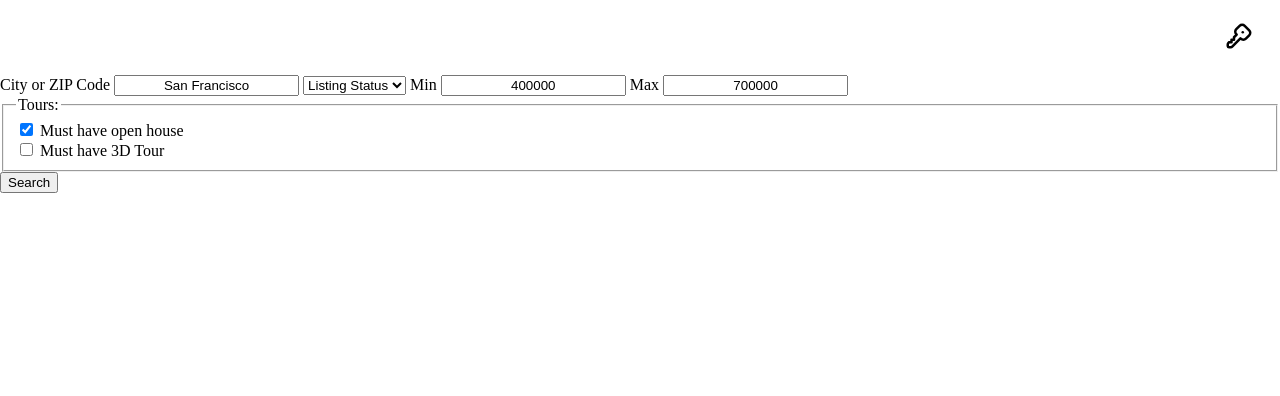
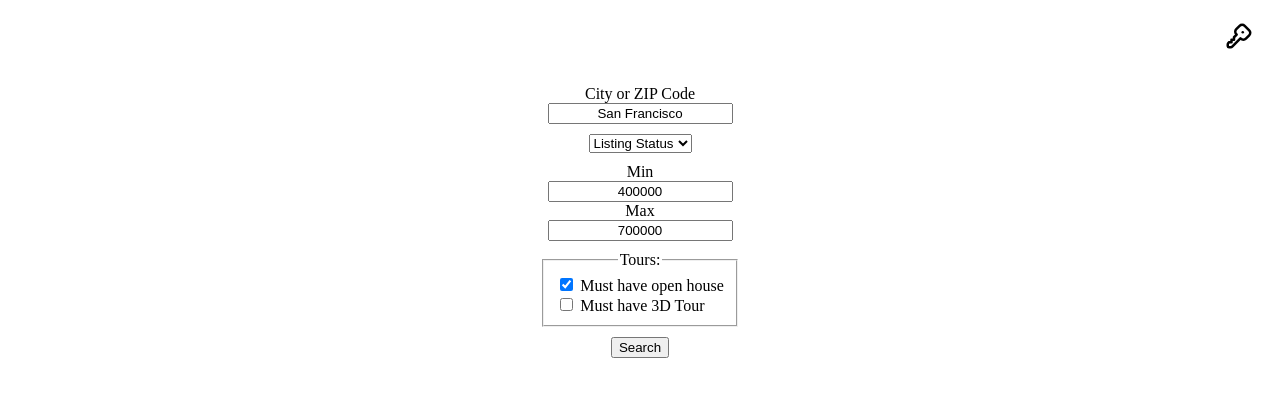
Before and after one commit to trumanjchan/open-houses, a website: page public/index.html in a window 1280 px wide. Drawn offline with nearby package versions, Linux system fonts and the light colour scheme.

Commit message:
fix: searchForm styling

```diff
--- a/public/index.html
+++ b/public/index.html
@@ -28,19 +28,24 @@
             </button>
         </div>
 
-        <div class="input-fields">
-            <form onsubmit="search(event)">
+        <form id="searchForm" onsubmit="search(event)">
+            <div class="flex-col">
                 <label for="location">City or ZIP Code</label>
                 <input type="text" id="location" name="location" value="San Francisco" required>
+            </div>
+            <div>
                 <select id="listingstatus" name="listingstatus" aria-label="listingstatus" required>
                     <option selected disabled value="">Listing Status</option>
                     <option value="For_Sale">Sale</option>
                     <option value="For_Rent">Rent</option>
                 </select>
+            </div>
+            <div class="flex-col">
                 <label for="min">Min</label>
                 <input class="no-spinner" type="number" inputmode="numeric" pattern="[0-9]*" id="min" name="min" value="400000" required>
                 <label for="max">Max</label>
                 <input class="no-spinner" type="number" inputmode="numeric" pattern="[0-9]*" id="max" name="max" value="700000" required>
+            </div>
             <fieldset>
                 <legend>Tours:</legend>
 
@@ -56,7 +61,7 @@
             </fieldset>
             <button type="submit">Search</button>
         </form>
-        </div>
+
         <div id="results"></div>
 
         <script>
--- a/public/styles.css
+++ b/public/styles.css
@@ -17,9 +17,17 @@ input {
   -moz-appearance: textfield;
 }
 
-h2 {
-	margin: 20px 20px 0 20px;
+
+.flex-col {
+	display: flex;
+	flex-direction: column;
+
+	input {
+		width: fit-content;
+  		margin: auto;
+	}
 }
+
 
 #modal {
 	z-index: 100;
@@ -98,6 +106,32 @@ h2 {
 	}
 }
 
+#searchForm {
+	text-align: center;
+
+	> * {
+		margin: 10px 0;
+	}
+
+	fieldset {
+		width: fit-content;
+		margin: auto;
+
+		> div {
+			text-align: left;
+		}
+
+		legend {
+			width: fit-content;
+  			margin: auto;
+		}
+	}
+}
+
+h2 {
+	margin: 20px 20px 0 20px;
+}
+
 .list-title {
 	font-size: 24px;
   	display: block;
```
Lines whose indentation alone changed are shown as unchanged.
